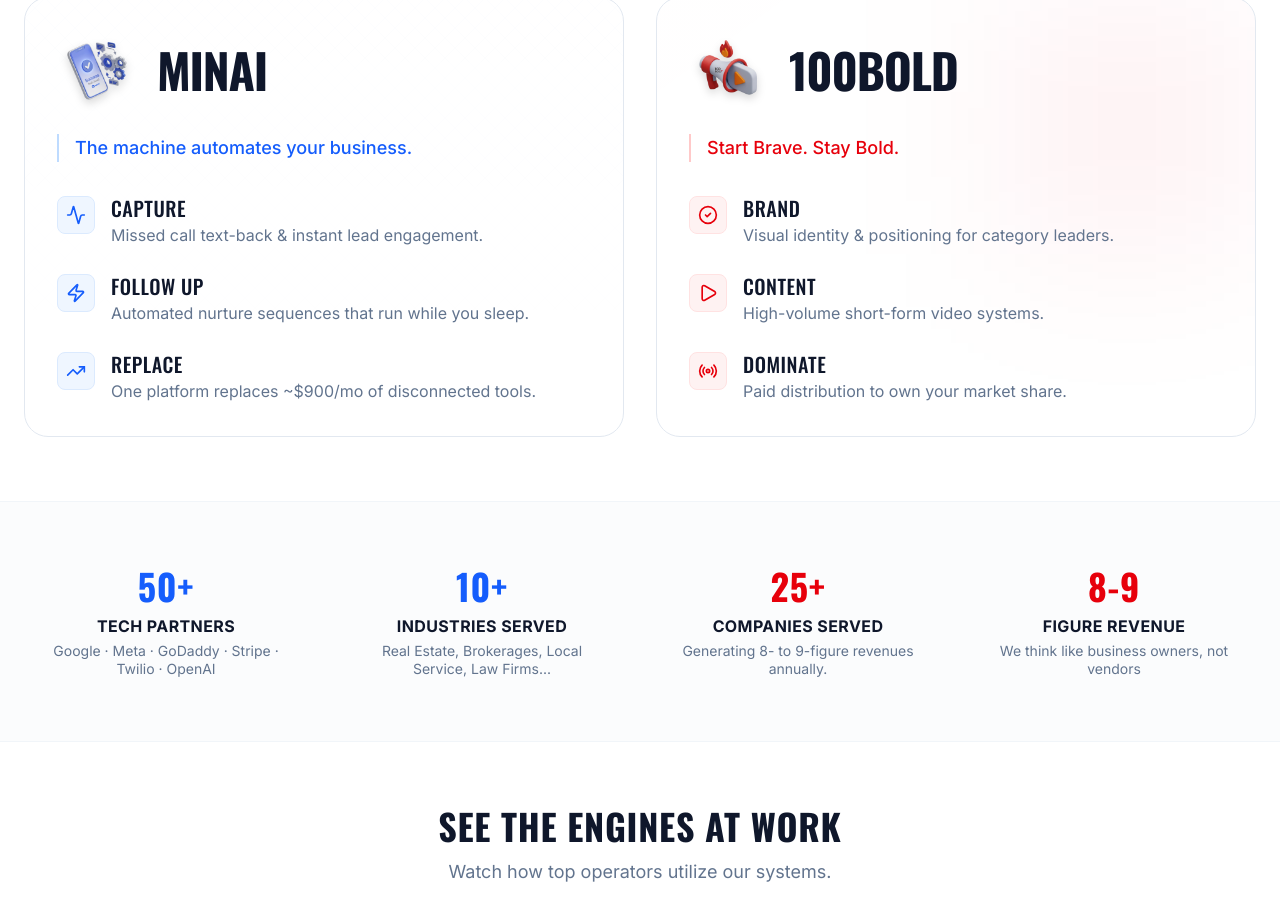
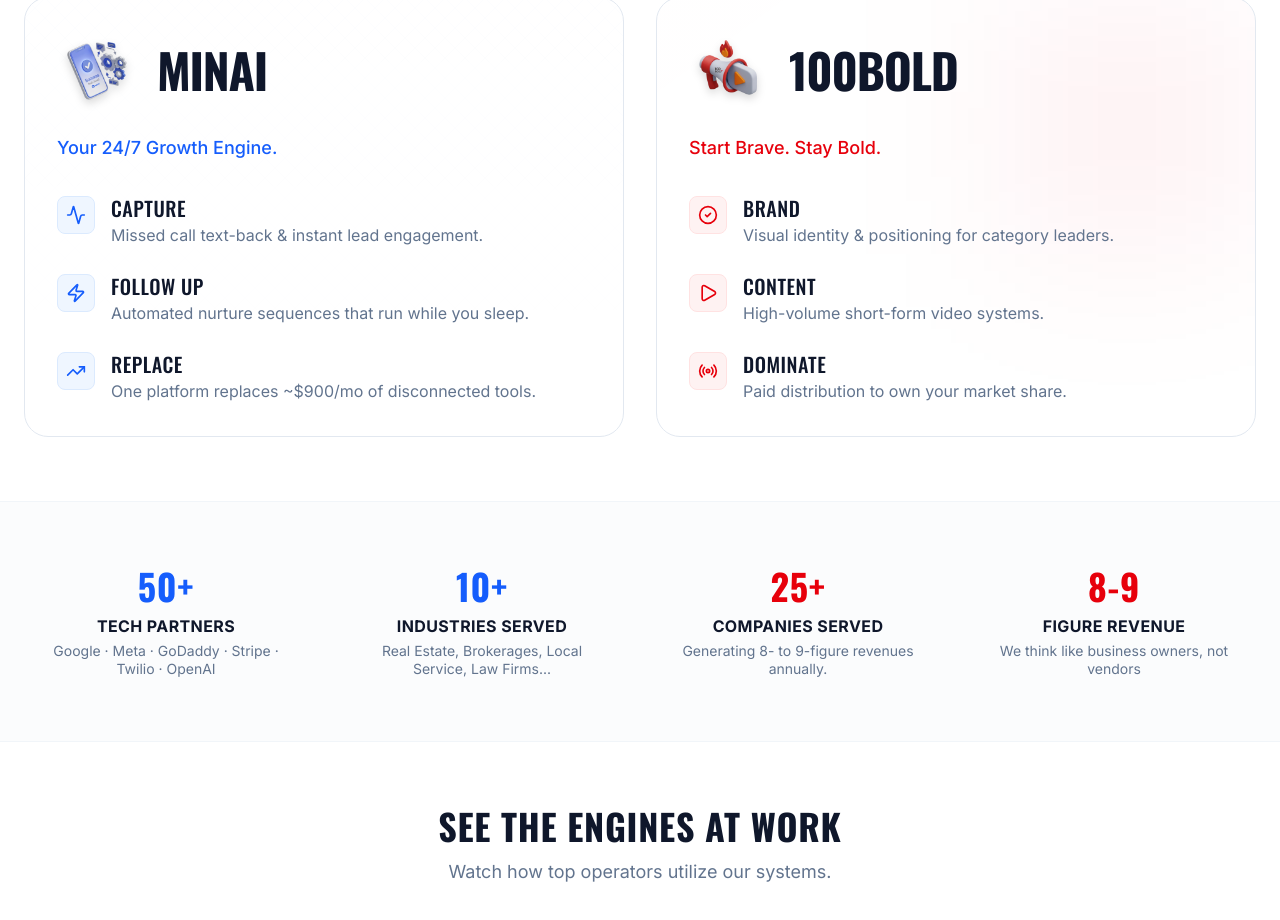
Before and after one commit to 100Bco/LDP-MinAI-100Bold, a React (Vite) app: page / in a window 1280 px wide. Shown: the part 1046-1966 px from the top of the page. Built offline with nearby package versions, Linux system fonts and the light colour scheme; a web font is replaced by a local one.

Commit message:
Refactor BreakdownSection and update slogans

```diff
--- a/src/App.tsx
+++ b/src/App.tsx
@@ -215,9 +215,6 @@
   );
 }
 
-// ========================================================================
-// === SECTION ĐÃ ĐƯỢC CẬP NHẬT (START) =================================
-// ========================================================================
 function BreakdownSection() {
   const isMobile = useIsMobile();
   const containerVariants = {
@@ -259,7 +256,6 @@
                   <img
                     src="/images/Icon%201.png"
                     alt="MinAI Icon"
-                    // Tăng size lên w-14/h-14 (mobile) và w-20/h-20 (desktop)
                     className="w-14 h-14 md:w-20 md:h-20 object-contain drop-shadow-lg"
                   />
                 </div>
@@ -271,8 +267,9 @@
               </div>
               {/* --- END NEW HEADER --- */}
 
-              <p className="text-base md:text-lg text-blue-600 font-medium mb-6 md:mb-8 border-l-2 border-blue-200 pl-4">
-                The machine automates your business.
+              {/* === CHANGE #1: Bỏ border và padding, thay đổi slogan === */}
+              <p className="text-base md:text-lg text-blue-600 font-medium mb-6 md:mb-8">
+                Your 24/7 Growth Engine.
               </p>
 
               <motion.div {...(!isMobile && { variants: containerVariants, initial: "hidden", whileInView: "visible", viewport: { once: true } })} className="space-y-4 md:space-y-6">
@@ -317,7 +314,6 @@
                   <img
                     src="/images/Icon%202.png"
                     alt="100Bold Icon"
-                    // Tăng size tương tự bên kia
                     className="w-14 h-14 md:w-20 md:h-20 object-contain drop-shadow-lg"
                   />
                 </div>
@@ -329,7 +325,8 @@
               </div>
               {/* --- END NEW HEADER --- */}
 
-              <p className="text-base md:text-lg text-red-600 font-medium mb-6 md:mb-8 border-l-2 border-red-200 pl-4">
+              {/* === CHANGE #2: Bỏ border và padding === */}
+              <p className="text-base md:text-lg text-red-600 font-medium mb-6 md:mb-8">
                 Start Brave. Stay Bold.
               </p>
 
@@ -358,9 +355,6 @@
     </section>
   );
 }
-// ========================================================================
-// === SECTION ĐÃ ĐƯỢC CẬP NHẬT (END) ===================================
-// ========================================================================
 
 
 function FiguresSection() {
@@ -459,7 +453,7 @@
           <div>
             <div className="flex items-center gap-3 mb-4 md:mb-6 justify-center md:justify-start">
               <div className="p-1.5 md:p-2 bg-blue-50 rounded-lg border border-blue-100">
-                <img src="/images/Icon 1.png" alt="MinAI Icon" className="w-6 h-6 md:w-8 md:h-8 object-contain" />
+                <img src="/images/Icon%201.png" alt="MinAI Icon" className="w-6 h-6 md:w-8 md:h-8 object-contain" />
               </div>
               <h3 className="text-xl md:text-2xl font-display font-bold text-slate-900">MinAI System Demo</h3>
             </div>
@@ -485,7 +479,7 @@
               </div>
 
               <div className="absolute top-6 left-6 px-4 py-2 bg-white/90 backdrop-blur-md rounded-lg border border-slate-200 text-sm font-semibold tracking-wider flex items-center gap-2 text-blue-600 shadow-sm">
-                <img src="/images/Icon 1.png" alt="MinAI Icon" className="w-4 h-4 object-contain" /> System Walkthrough
+                <img src="/images/Icon%201.png" alt="MinAI Icon" className="w-4 h-4 object-contain" /> System Walkthrough
               </div>
             </motion.div>
           </div>
@@ -494,7 +488,7 @@
           <div>
             <div className="flex items-center gap-3 mb-4 md:mb-6 justify-center md:justify-start">
               <div className="p-1.5 md:p-2 bg-red-50 rounded-lg border border-red-100">
-                <img src="/images/Icon 2.png" alt="100Bold Icon" className="w-6 h-6 md:w-8 md:h-8 object-contain" />
+                <img src="/images/Icon%202.png" alt="100Bold Icon" className="w-6 h-6 md:w-8 md:h-8 object-contain" />
               </div>
               <h3 className="text-xl md:text-2xl font-display font-bold text-slate-900">100Bold Content Examples</h3>
             </div>
```
